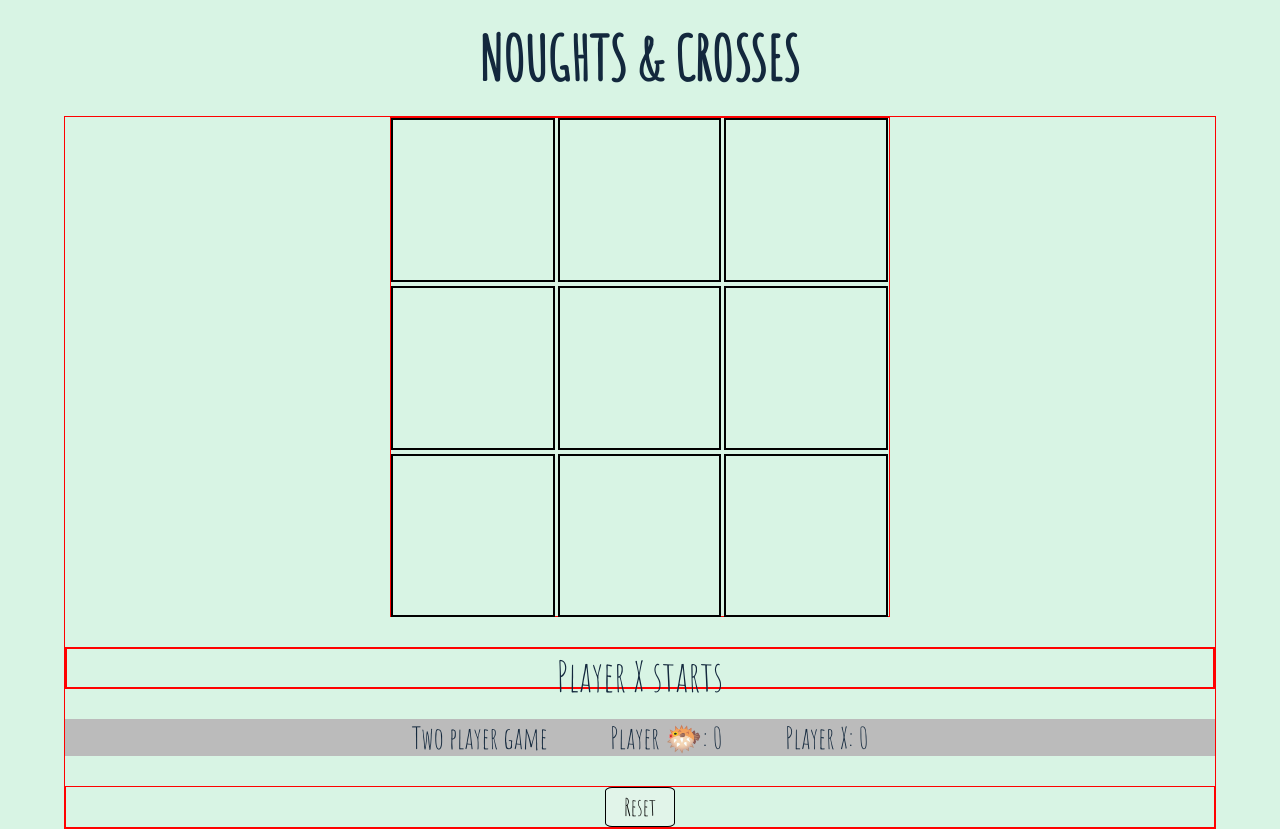
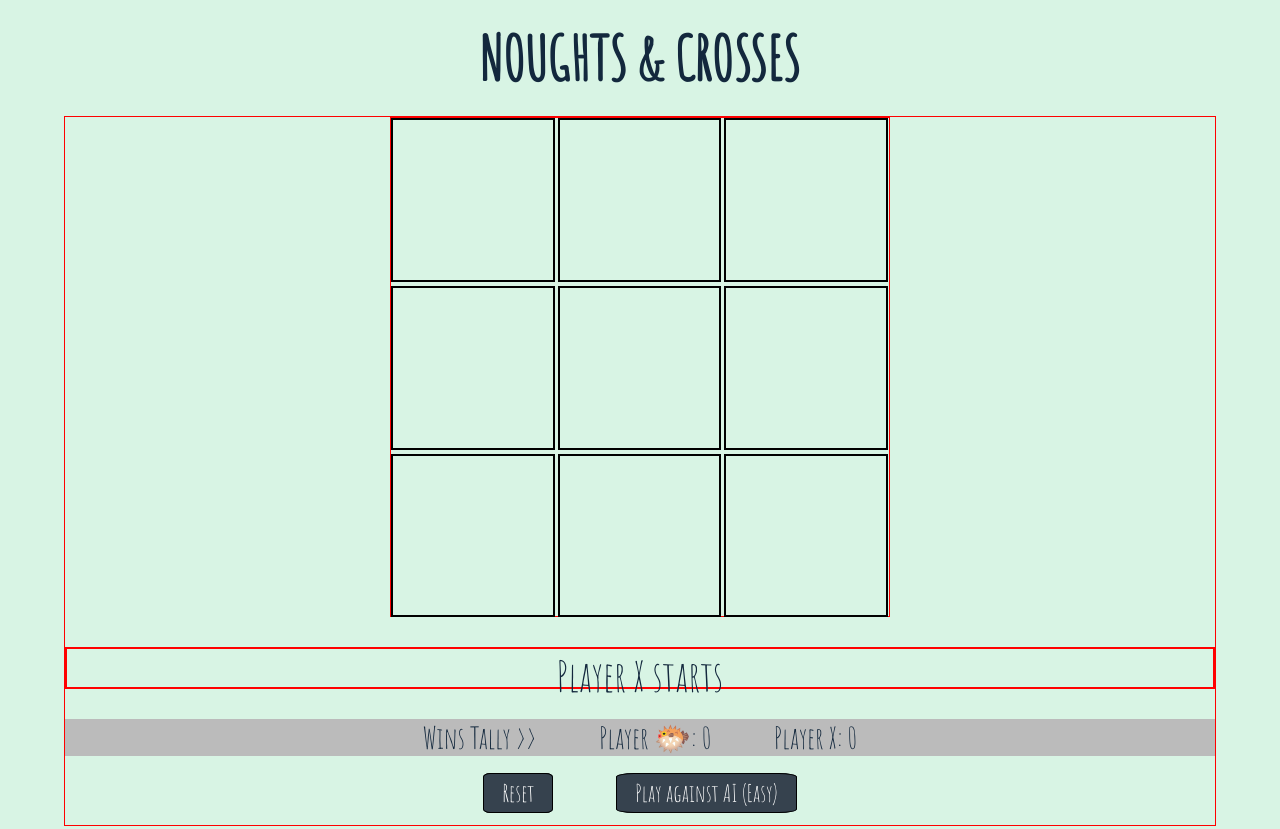
Before and after one commit to katshaze/project0, a plain HTML site: page index.html in a window 1280 px wide. Drawn offline with Linux system fonts and the light colour scheme.

Commit message:
added button to link to AI version

```diff
--- a/css/style.css
+++ b/css/style.css
@@ -111,33 +111,39 @@ h1 {
   background-color: #bbb;
 }
 
-.tally-bar ul {
+nav ul {
   padding: 0;
   text-align: center;
 }
 
-.tally-bar ul li {
+nav ul li {
   display: inline-block;
   padding: 0 30px;
   font-size: 30px;
 }
 
-.reset {
-  margin: 30px auto 0  auto;
+.reset ul {
+  padding: 0;
   text-align: center;
 }
 
-button {
+butt {
   font-size: 24px;
   padding: 4px 18px;
-  background-color: #e1f4e9;
+  background-color: #36424e;
+  color: white;
   border: solid 1px black;
   border-radius: 10%;
   font-family: 'Amatic SC', cursive;
 }
 
-button:hover {
+butt:hover {
   cursor: pointer;
+}
+
+a {
+  color: white;
+  text-decoration: none;
 }
 
 .visible {
--- a/index.html
+++ b/index.html
@@ -71,15 +71,22 @@
 
       <nav class="tally-bar">
         <ul>
-          <li>Two player game</li>
+          <li>Wins Tally >></li>
           <li class="left-tally">Player &#128033;:  <span class="Blowfish-tally">0</span></li>
           <li class="right-tally">Player X:  <span class="X-tally">0</span></li>
         </ul>
       </nav>
 
-      <div class="reset">
-        <button>Reset</button>
-      </div>
+      <nav class="reset">
+        <ul>
+          <li>
+            <butt>Reset</butt>
+          </li>
+          <li>
+            <butt><a href="#">Play against AI (Easy)</a></butt>
+          </li>
+        </ul>
+      </nav>
 
     </div>
   </body>
--- a/js/logic.js
+++ b/js/logic.js
@@ -1,3 +1,5 @@
+// Simple two player version: code for state of play
+
 const game = {
 
   startingPlayer: "Blowfish",
--- a/js/presentation.js
+++ b/js/presentation.js
@@ -1,4 +1,4 @@
-// Simple two player version
+// Simple two player version: code for interaction with browser
 
 // game.startingPlayer = "Blowfish";
 // console.log(`starting player is ${game.startingPlayer}`); // TODO: remove later
```
